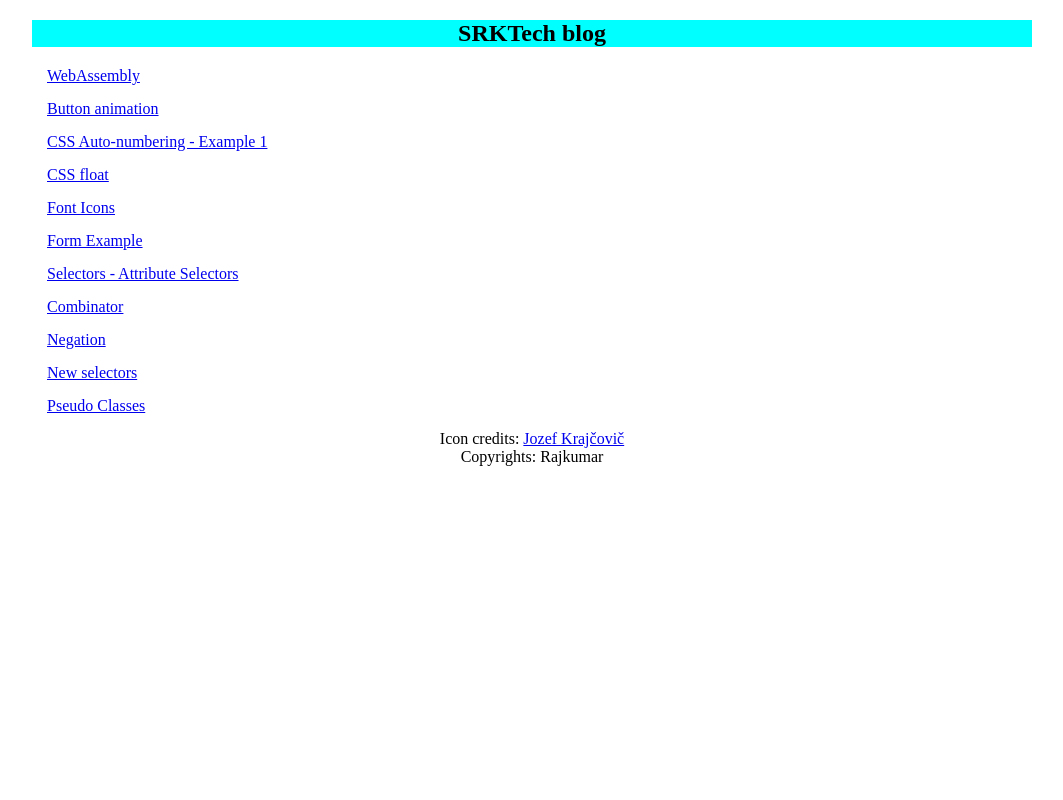
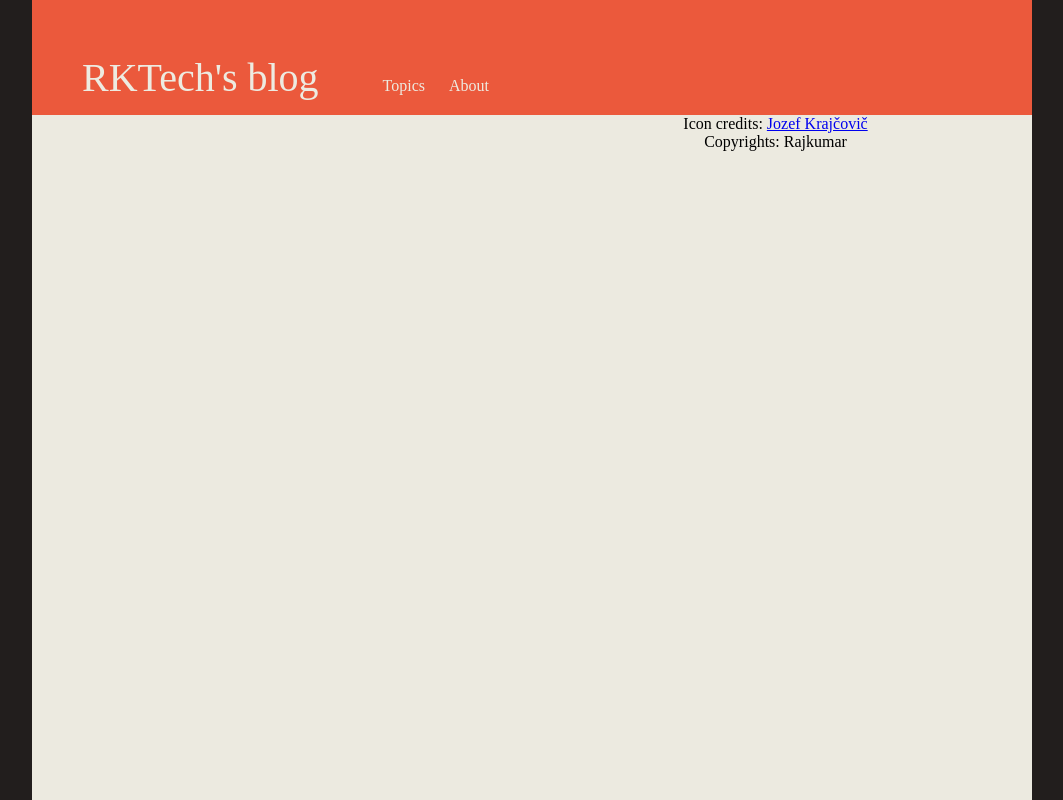
Before and after one commit to raajkumar-s/raajkumar-s.github.io, a plain HTML site: page index.html in a window 1280 px wide. Shown: the whole page, without its empty margins (108-1171 px from the left). Drawn offline with Linux system fonts and the light colour scheme.

Commit message:
Added some style to page

```diff
--- a/css/app.css
+++ b/css/app.css
@@ -1,18 +1,49 @@
+/*
+BG   #221E1D #ECEAE0 #E9633B
+TEXT #EDEBE1 #AEAB9D #63AA9C #221E1D
+*/
+
 html,
 body {
     padding: 0;
     margin: 0;
+    height: 100%;
+    background-color: #221E1D;
 }
 
 div#wrapper {
     width: 1000px;
     margin: 0 auto;
+    height: 100%;
+    background-color: #ECEAE0;
 }
 
 header {
-    background-color: aqua;
-    background-color: aqua;
+    background-color: #EB593C;
     text-align: center;
+    padding: 20px;
+    min-height: 75px;
+    position: relative;
+}
+
+header a {
+    text-decoration: none;
+    color: #EDEBE1;
+    padding: 10px;
+}
+
+header > div {
+    float: left;
+}
+
+header > div div {
+    display: inline-block;
+    margin: 20px;
+}
+
+header div.logo-container > a {
+    font-size: 40px;
+    line-height: 75px;
 }
 
 footer {
--- a/index.html
+++ b/index.html
@@ -3,7 +3,7 @@
 
 <head>
     <meta charset="UTF-8">
-    <title>srktech's blog</title>
+    <title>RKTech's blog</title>
     <link rel="stylesheet" href="css/app.css">
     <link rel="shortcut icon" type="image/x-icon" href="favicon.ico" />
 </head>
@@ -13,10 +13,20 @@
 </body>
 <div id="wrapper">
     <header>
-        <h2>SRKTech blog</h2>
+        <div>
+            <div class="logo-container">
+                <a href="" class="rk-logo">RKTech's blog</a>
+            </div>
+            <div class="nav_container">
+                <nav>
+                    <a href="/topics/">Topics</a>
+                    <a href="about.html">About</a>
+                </nav>
+            </div>
+        </div>
     </header>
 
-    <section>
+    <!-- <section>
         <a class="articlelink" href="/topics/concepts/assembly.html">WebAssembly</a>
         <a class="articlelink" href="/topics/animation/button.html">Button animation</a>
         <a class="articlelink" href="/topics/css-counter/auto-numbering.html">CSS Auto-numbering - Example 1</a>
@@ -28,7 +38,7 @@
         <a class="articlelink" href="/topics/selectors/negationpseudoclasses.html">Negation</a>
         <a class="articlelink" href="/topics/selectors/newselectors.html">New selectors</a>
         <a class="articlelink" href="/topics/selectors/pseudoclasses.html">Pseudo Classes</a>
-    </section>
+    </section>-->
     <footer>
         <span>Icon credits: <a href="https://www.iconfinder.com/Jozef89">Jozef Krajčovič</a></span></br>
         <span>Copyrights: Rajkumar</span>
```
Also changed, not shown: topics/index.html (added, +13 -0 lines), topics/tools/webttols.html (added, +6 -0 lines).
